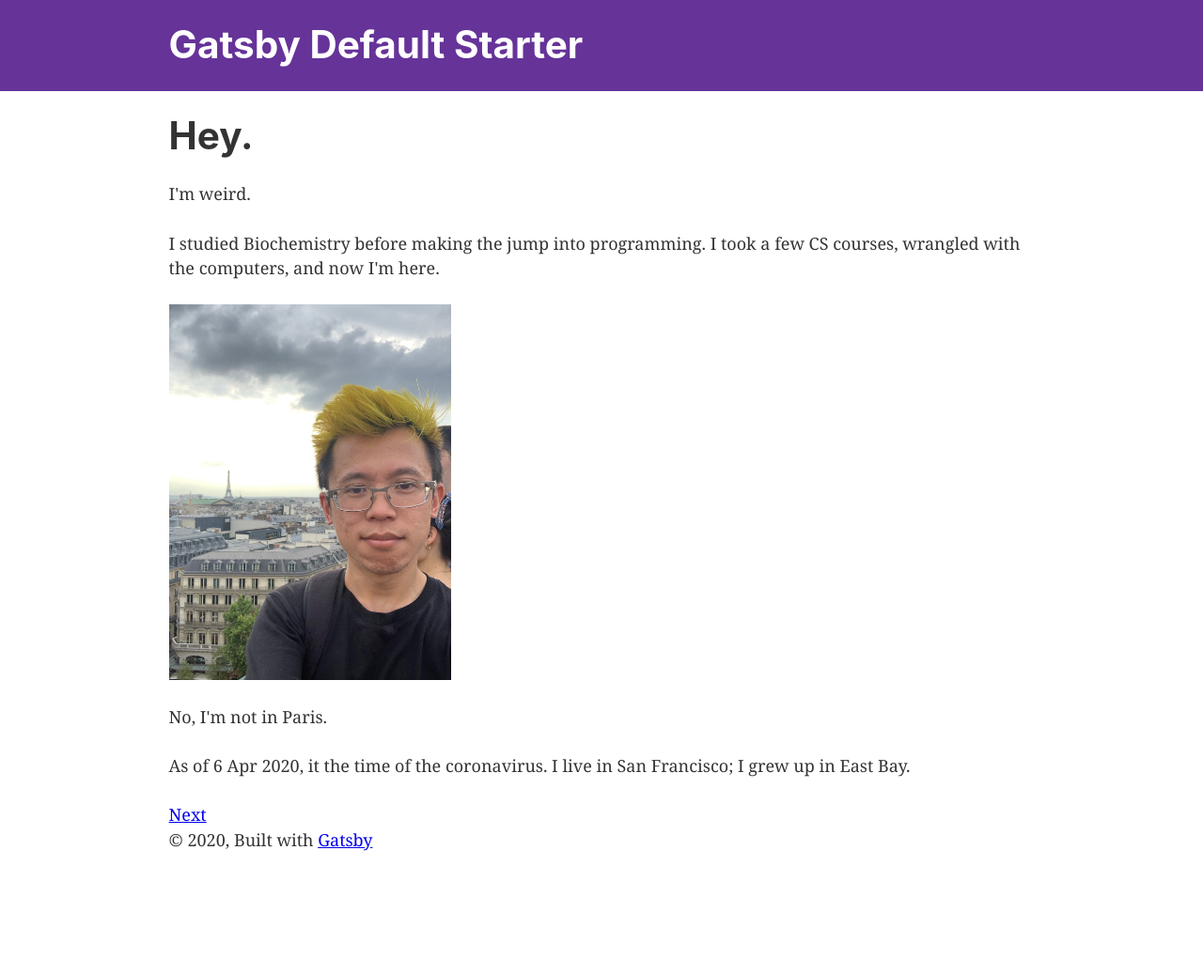
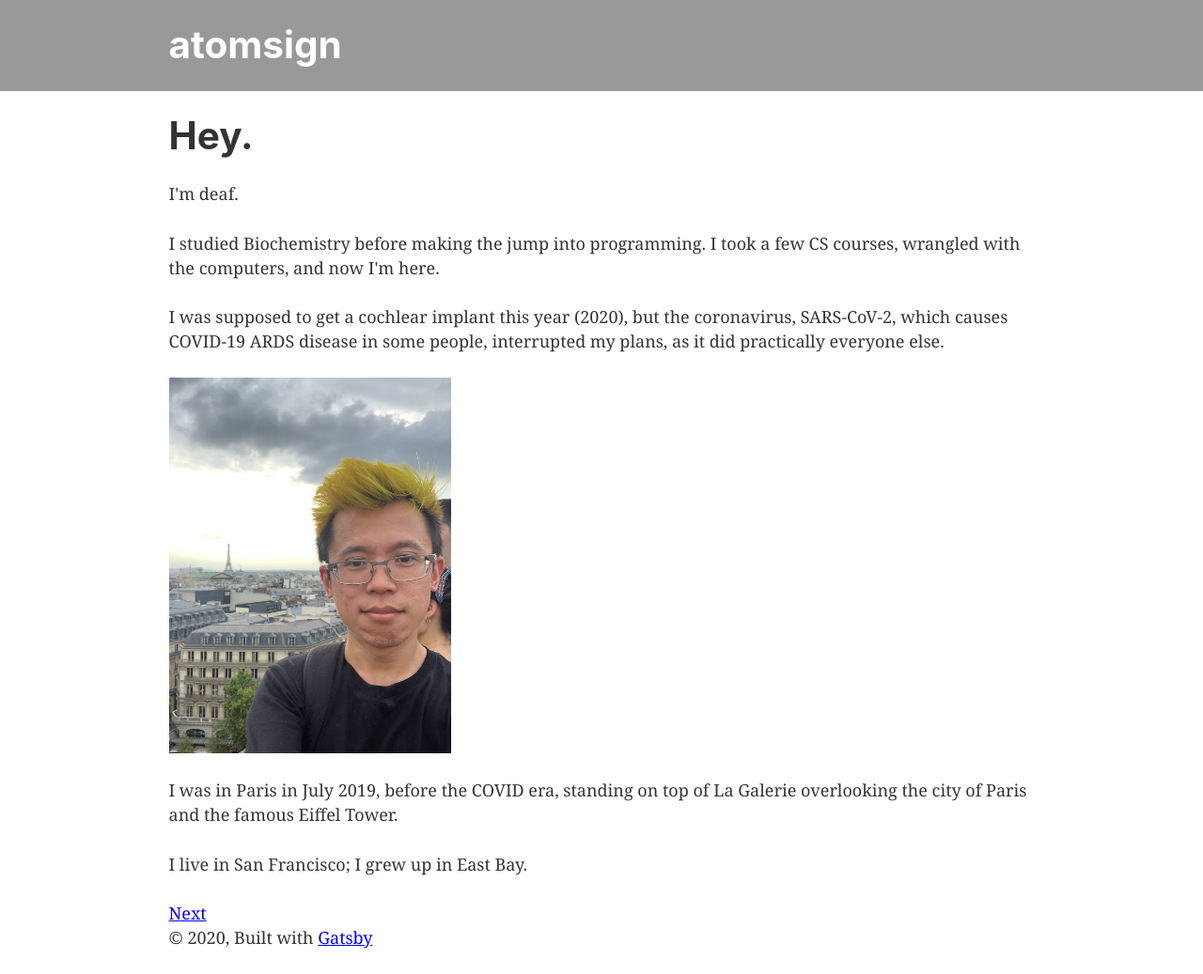
Before and after one commit to alanjcfs/old.atomsign.net, a Gatsby site in the folder distancing/: page / in a window 1280 px wide. Shown: the whole page at 94% size. Before the commit the page ends 933 px from the top, so only its background shows below. Built offline with nearby package versions, Linux system fonts and the light colour scheme; Gatsby itself is replaced by a stand-in of ours.

Commit message:
Update distancing

```diff
--- a/distancing/gatsby-config.js
+++ b/distancing/gatsby-config.js
@@ -1,8 +1,8 @@
 module.exports = {
   siteMetadata: {
-    title: `Gatsby Default Starter`,
-    description: `Kick off your next, great Gatsby project with this default starter. This barebones starter ships with the main Gatsby configuration files you might need.`,
-    author: `@gatsbyjs`,
+    title: `atomsign`,
+    description: `I am Alan. This is a personal site.`,
+    author: `@ajcfs`,
   },
   plugins: [
     `gatsby-plugin-react-helmet`,
@@ -18,8 +18,8 @@ module.exports = {
     {
       resolve: `gatsby-plugin-manifest`,
       options: {
-        name: `gatsby-starter-default`,
-        short_name: `starter`,
+        name: `physical-distancing`,
+        short_name: `atomsign`,
         start_url: `/`,
         background_color: `#663399`,
         theme_color: `#663399`,
--- a/distancing/src/components/header.js
+++ b/distancing/src/components/header.js
@@ -5,7 +5,7 @@ import React from "react"
 const Header = ({ siteTitle }) => (
   <header
     style={{
-      background: `rebeccapurple`,
+      background: `#999`,
       marginBottom: `1.45rem`,
     }}
   >
--- a/distancing/src/pages/index.js
+++ b/distancing/src/pages/index.js
@@ -10,21 +10,23 @@ const IndexPage = () => (
     <SEO description="An introduction to Alan"  title="Home" />
     <h1>Hey.</h1>
     <p>
-      I'm weird.
+      I'm deaf.
     </p>
     <p>
       I studied Biochemistry before making the jump into programming. I took a
       few CS courses, wrangled with the computers, and now I'm here.
     </p>
+    <p>
+      I was supposed to get a cochlear implant this year (2020), but the coronavirus, SARS-CoV-2, which causes COVID-19 ARDS disease in some people, interrupted my plans, as it did practically everyone else.
+    </p>
     <div style={{ maxWidth: `300px`, marginBottom: `1.45rem` }}>
       <Image />
     </div>
     <p>
-      No, I'm not in Paris.
+      I was in Paris in July 2019, before the COVID era, standing on top of La Galerie overlooking the city of Paris and the famous Eiffel Tower.
     </p>
     <p>
-      As of 6 Apr 2020, it the time of the coronavirus. I live in San
-      Francisco; I grew up in East Bay.
+      I live in San Francisco; I grew up in East Bay.
     </p>
     <Link to="/page-2/">Next</Link>
   </Layout>
```
Also changed, not shown: distancing/src/pages/page-2.js (+18 -1 lines).
